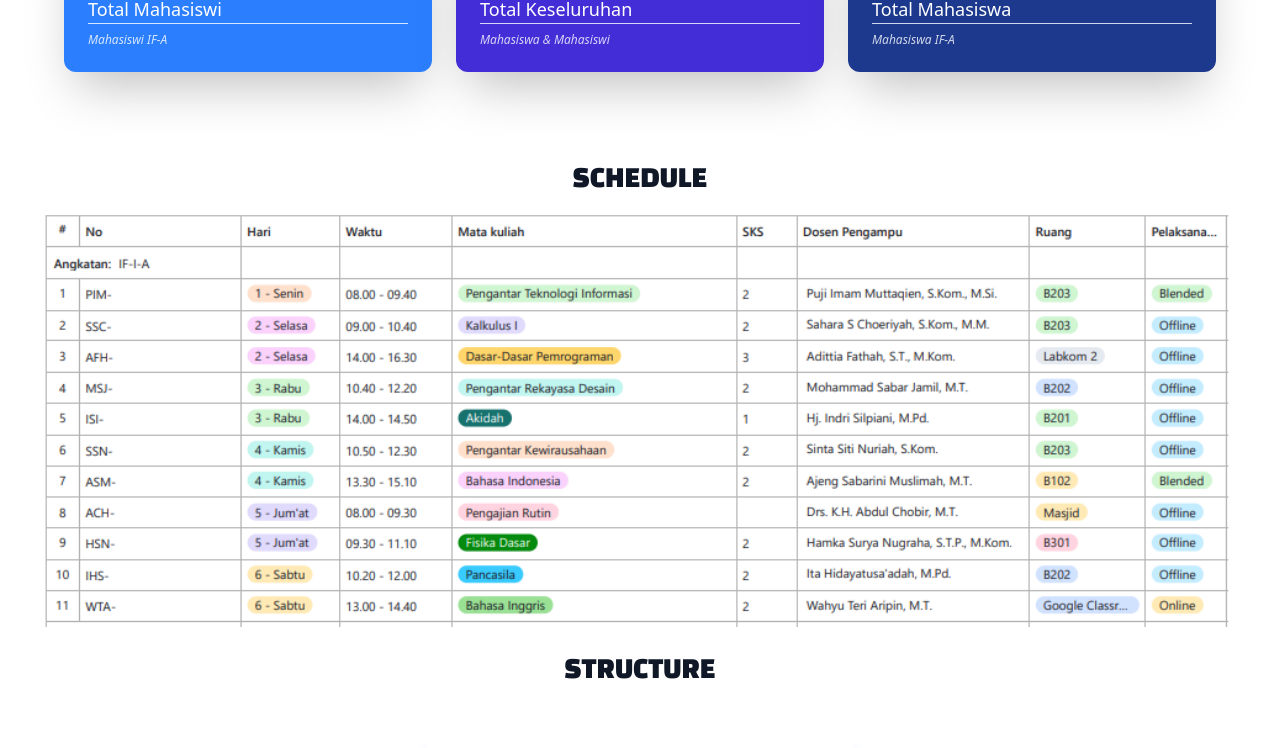
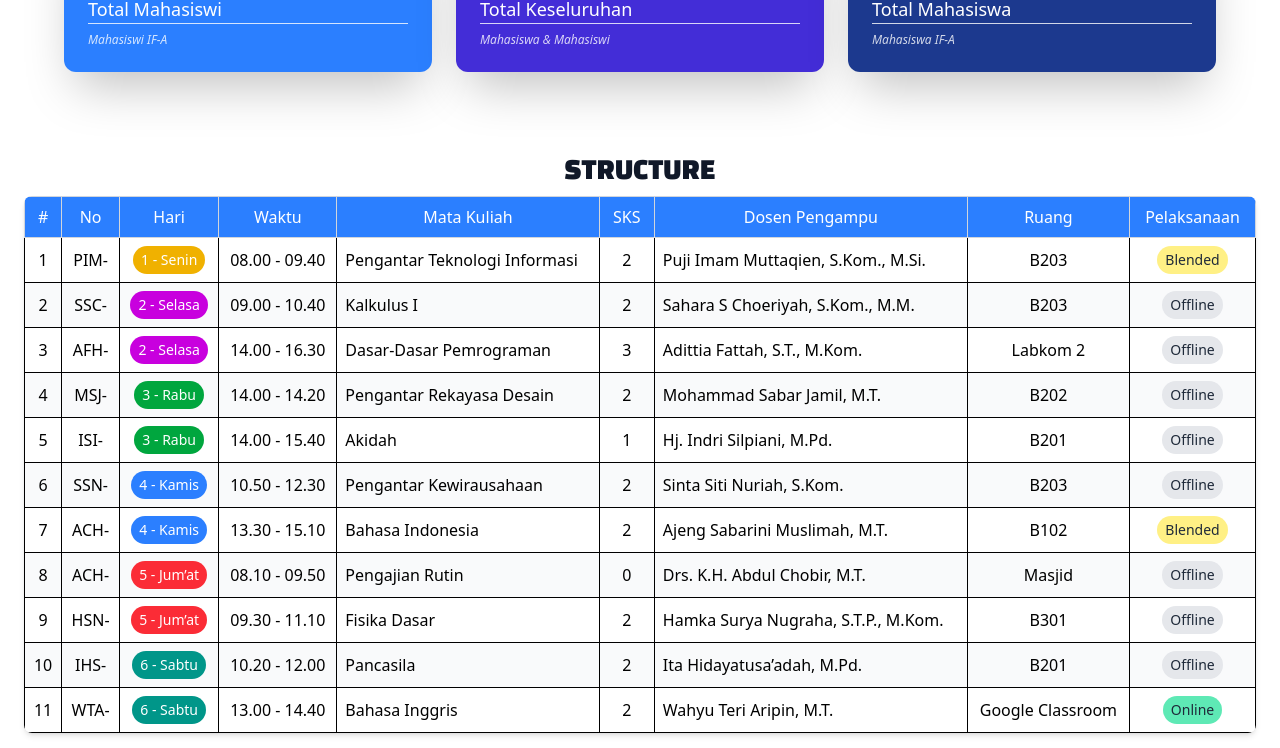
Before and after one commit to INFORMATIKA-A2025/INFORMATIKA2025, a Vue app: page /INFORMATIKA2025/home in a window 1280 px wide. Shown: the part 539-1287 px from the top of the page. Built offline with nearby package versions, Linux system fonts and the light colour scheme; a web font is replaced by a local one.

Commit message:
update for schedule template

```diff
--- a/src/components/Jadwal.vue
+++ b/src/components/Jadwal.vue
@@ -1,14 +1,90 @@
 <template>
-  <main class="bg-white">
-    <div class="container">
-      <section class="w-full">
-        <div class="mx-auto max-w-screen-xl py-8 sm:px-6 lg:px-8">
-          <div class="space-y-4 md:space-y-8">
-            <h2 id="subjudul" class="animate-bounce animate-infinite flex justify-center text-2xl font-semibold text-gray-900 sm:text-3xl">SCHEDULE</h2>
-            <img src="../assets/jadwal.png" class="rounded" alt="jadwal" width="2700px" />
-          </div>
-        </div>
-      </section>
+  <div class="p-3 md:p-6 bg-white min-h-screen">
+    <h2 id="subjudul" class="animate-bounce animate-infinite flex justify-center text-2xl font-semibold text-gray-900 sm:text-3xl mb-10">STRUCTURE</h2>
+
+    <div class="overflow-x-auto bg-white shadow-md rounded-lg">
+      <table class="min-w-full border border-gray-300 text-xs sm:text-sm md:text-base">
+        <thead>
+          <tr class="bg-blue-500 text-white text-center">
+            <th class="py-2 px-3 border border-gray-300">#</th>
+            <th class="py-2 px-3 border border-gray-300">No</th>
+            <th class="py-2 px-3 border border-gray-300">Hari</th>
+            <th class="py-2 px-3 border border-gray-300">Waktu</th>
+            <th class="py-2 px-3 border border-gray-300">Mata Kuliah</th>
+            <th class="py-2 px-3 border border-gray-300">SKS</th>
+            <th class="py-2 px-3 border border-gray-300">Dosen Pengampu</th>
+            <th class="py-2 px-3 border border-gray-300">Ruang</th>
+            <th class="py-2 px-3 border border-gray-300">Pelaksanaan</th>
+          </tr>
+        </thead>
+
+        <tbody>
+          <tr v-for="(item, index) in jadwal" :key="index" class="even:bg-gray-50 hover:bg-blue-50 transition">
+            <td class="border px-2 py-2 text-center font-semibold">{{ index + 1 }}</td>
+            <td class="border px-2 py-2 text-center font-semibold">{{ item.kode }}</td>
+
+            <td class="border px-2 py-2 text-center">
+              <span class="text-white font-semibold rounded-full inline-block" :class="[warnaHari(item.hari), 'px-2 py-1 text-[10px] sm:text-xs md:text-sm']">
+                {{ item.hari }}
+              </span>
+            </td>
+
+            <td class="border px-2 py-2 text-center">{{ item.waktu }}</td>
+            <td class="border px-2 py-2">{{ item.matkul }}</td>
+            <td class="border px-2 py-2 text-center">{{ item.sks }}</td>
+            <td class="border px-2 py-2">{{ item.dosen }}</td>
+            <td class="border px-2 py-2 text-center">{{ item.ruang }}</td>
+
+            <td class="border px-2 py-2 text-center">
+              <span class="font-semibold rounded-full inline-block" :class="[warnaStatus(item.status), 'px-2 py-1 text-[10px] sm:text-xs md:text-sm']">
+                {{ item.status }}
+              </span>
+            </td>
+          </tr>
+        </tbody>
+      </table>
     </div>
-  </main>
+  </div>
 </template>
+
+<script setup>
+const jadwal = [
+  { kode: "PIM-", hari: "1 - Senin", waktu: "08.00 - 09.40", matkul: "Pengantar Teknologi Informasi", sks: 2, dosen: "Puji Imam Muttaqien, S.Kom., M.Si.", ruang: "B203", status: "Blended" },
+  { kode: "SSC-", hari: "2 - Selasa", waktu: "09.00 - 10.40", matkul: "Kalkulus I", sks: 2, dosen: "Sahara S Choeriyah, S.Kom., M.M.", ruang: "B203", status: "Offline" },
+  { kode: "AFH-", hari: "2 - Selasa", waktu: "14.00 - 16.30", matkul: "Dasar-Dasar Pemrograman", sks: 3, dosen: "Adittia Fattah, S.T., M.Kom.", ruang: "Labkom 2", status: "Offline" },
+  { kode: "MSJ-", hari: "3 - Rabu", waktu: "14.00 - 14.20", matkul: "Pengantar Rekayasa Desain", sks: 2, dosen: "Mohammad Sabar Jamil, M.T.", ruang: "B202", status: "Offline" },
+  { kode: "ISI-", hari: "3 - Rabu", waktu: "14.00 - 15.40", matkul: "Akidah", sks: 1, dosen: "Hj. Indri Silpiani, M.Pd.", ruang: "B201", status: "Offline" },
+  { kode: "SSN-", hari: "4 - Kamis", waktu: "10.50 - 12.30", matkul: "Pengantar Kewirausahaan", sks: 2, dosen: "Sinta Siti Nuriah, S.Kom.", ruang: "B203", status: "Offline" },
+  { kode: "ACH-", hari: "4 - Kamis", waktu: "13.30 - 15.10", matkul: "Bahasa Indonesia", sks: 2, dosen: "Ajeng Sabarini Muslimah, M.T.", ruang: "B102", status: "Blended" },
+  { kode: "ACH-", hari: "5 - Jum’at", waktu: "08.10 - 09.50", matkul: "Pengajian Rutin", sks: 0, dosen: "Drs. K.H. Abdul Chobir, M.T.", ruang: "Masjid", status: "Offline" },
+  { kode: "HSN-", hari: "5 - Jum’at", waktu: "09.30 - 11.10", matkul: "Fisika Dasar", sks: 2, dosen: "Hamka Surya Nugraha, S.T.P., M.Kom.", ruang: "B301", status: "Offline" },
+  { kode: "IHS-", hari: "6 - Sabtu", waktu: "10.20 - 12.00", matkul: "Pancasila", sks: 2, dosen: "Ita Hidayatusa’adah, M.Pd.", ruang: "B201", status: "Offline" },
+  { kode: "WTA-", hari: "6 - Sabtu", waktu: "13.00 - 14.40", matkul: "Bahasa Inggris", sks: 2, dosen: "Wahyu Teri Aripin, M.T.", ruang: "Google Classroom", status: "Online" },
+];
+
+const warnaHari = (hari) => {
+  if (hari.includes("Senin")) return "bg-yellow-500";
+  if (hari.includes("Selasa")) return "bg-fuchsia-600";
+  if (hari.includes("Rabu")) return "bg-green-600";
+  if (hari.includes("Kamis")) return "bg-blue-500";
+  if (hari.includes("Jum")) return "bg-red-500";
+  if (hari.includes("Sabtu")) return "bg-teal-600";
+  return "bg-gray-400";
+};
+
+const warnaStatus = (status) => {
+  if (status === "Offline") return "bg-gray-200 text-gray-800";
+  if (status === "Online") return "bg-emerald-300 text-gray-800";
+  if (status === "Blended") return "bg-yellow-200 text-gray-800";
+  return "bg-gray-300 text-gray-700";
+};
+</script>
+
+<style scoped>
+@media (max-width: 640px) {
+  th,
+  td {
+    padding: 4px 6px !important;
+  }
+}
+</style>
```
Also changed, not shown: src/assets/structure/dwi.jpg (added).
